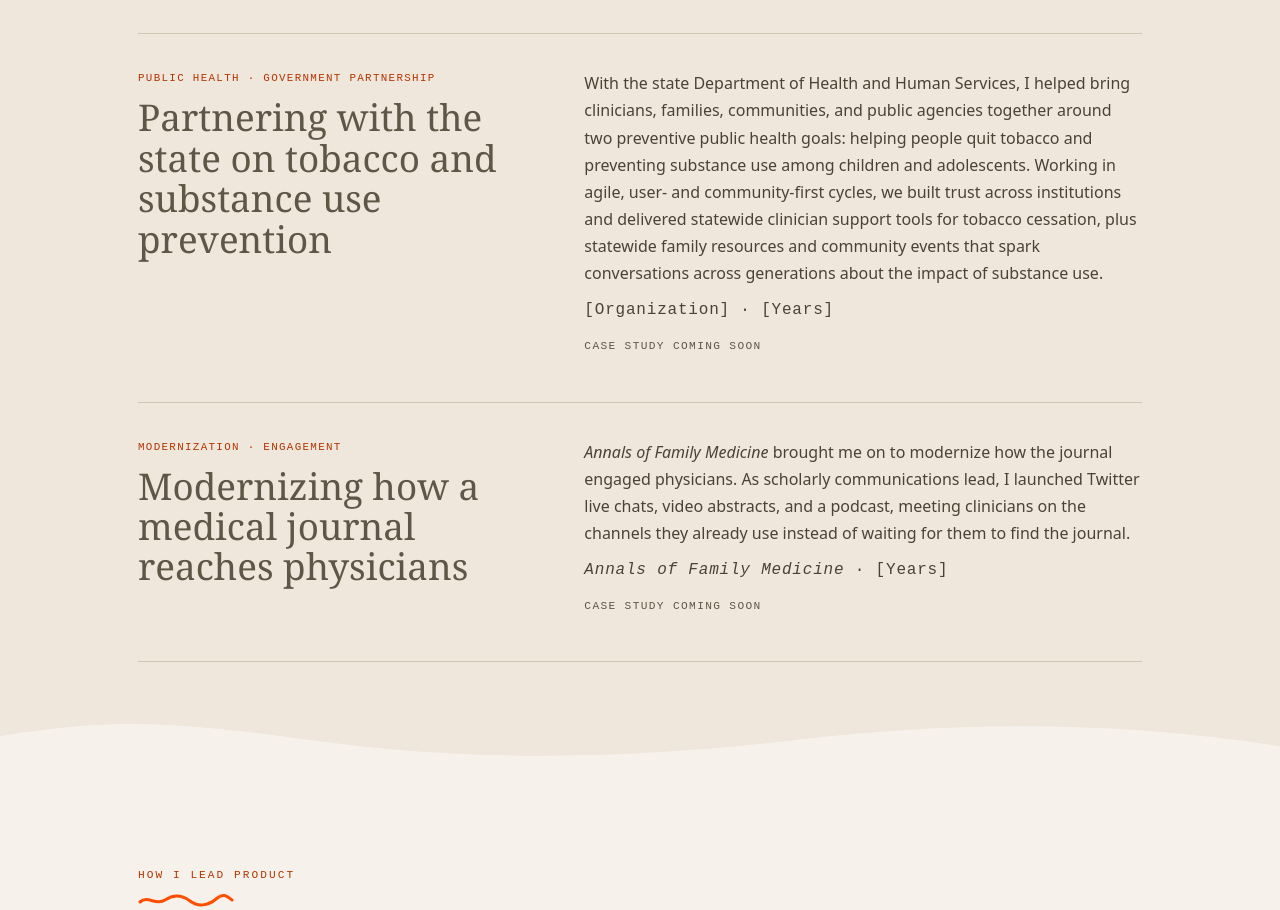
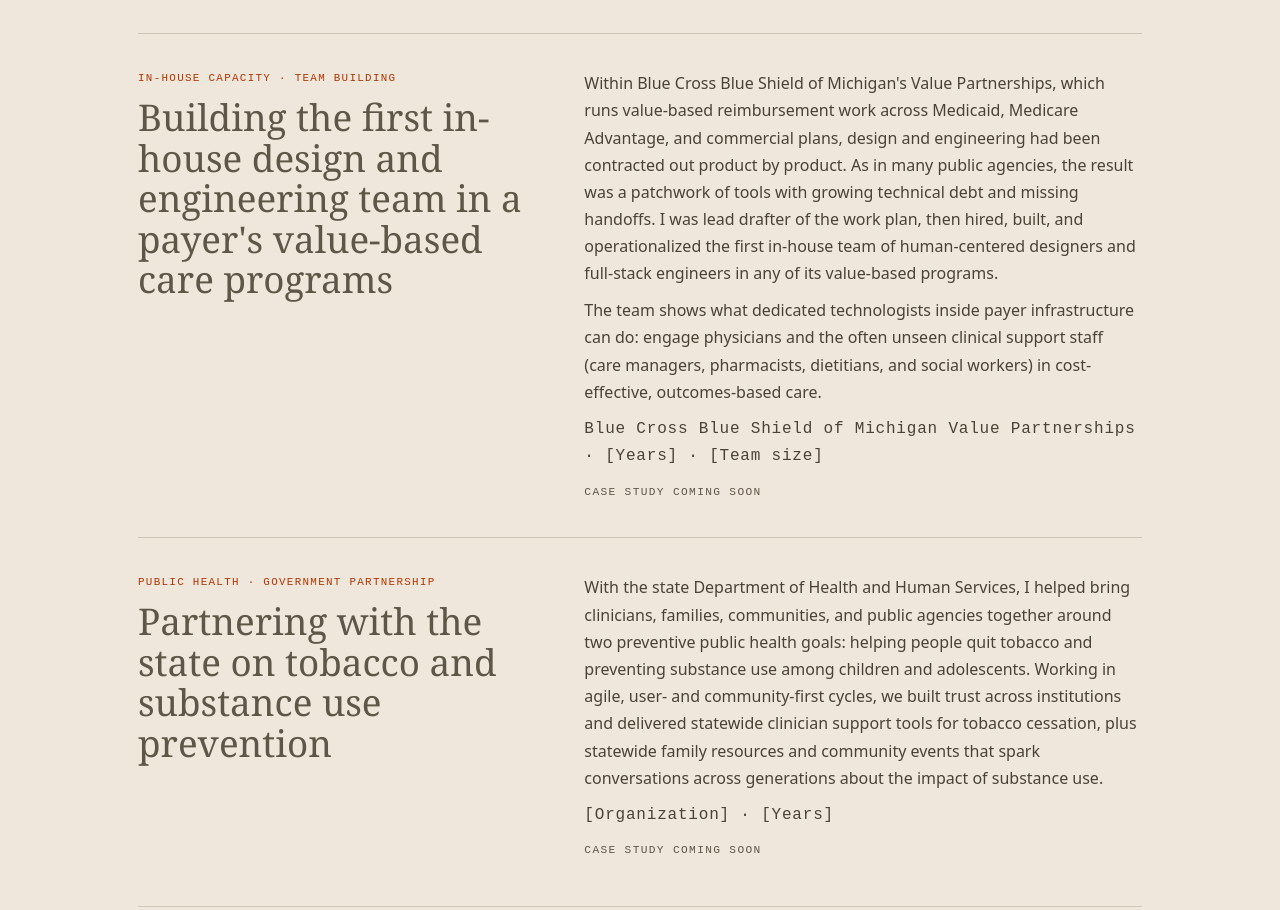
Before and after one commit to noa-kim/noa-kim.github.io, a plain HTML site: page index.html in a window 1280 px wide. Shown: the part 1566-2476 px from the top of the page. Drawn offline with Linux system fonts and the light colour scheme; a web font is replaced by a local one.

Commit message:
Add the in-house design and engineering team to Selected Work
Second card, after Coverage Checker: building the first in-house
team of designers and engineers in BCBSM Value Partnerships'
value-based programs. Years and team size are placeholders.
Refreshes previews.

Co-Authored-By: Claude Opus 5.5 <noreply@anthropic.com>
Claude-Session: https://claude.ai/code/session_01N1cWYNiauM474wEJeNwVjT

```diff
--- a/index.html
+++ b/index.html
@@ -904,6 +904,25 @@
           </article>
 
           <article class="project-card project-card--soon">
+            <span class="project-tag">In-house capacity · Team building</span>
+            <h3>Building the first in-house design and engineering team in a payer's value-based care programs</h3>
+            <p>
+              Within Blue Cross Blue Shield of Michigan's Value Partnerships, which runs value-based reimbursement work across
+              Medicaid, Medicare Advantage, and commercial plans, design and engineering had been contracted out product by product.
+              As in many public agencies, the result was a patchwork of tools with growing technical debt and missing handoffs.
+              I was lead drafter of the work plan, then hired, built, and operationalized the first in-house team of human-centered
+              designers and full-stack engineers in any of its value-based programs.
+            </p>
+            <p>
+              The team shows what dedicated technologists inside payer infrastructure can do: engage physicians and the often
+              unseen clinical support staff (care managers, pharmacists, dietitians, and social workers) in cost-effective,
+              outcomes-based care.
+            </p>
+            <p class="project-meta">Blue Cross Blue Shield of Michigan Value Partnerships · [Years] · [Team size]</p>
+            <span class="project-soon">Case study coming soon</span>
+          </article>
+
+          <article class="project-card project-card--soon">
             <span class="project-tag">Public health · Government partnership</span>
             <h3>Partnering with the state on tobacco and substance use prevention</h3>
             <p>
```
Also changed, not shown: .github/pr-previews/cfa/home-desktop.jpg, 1 other file.
